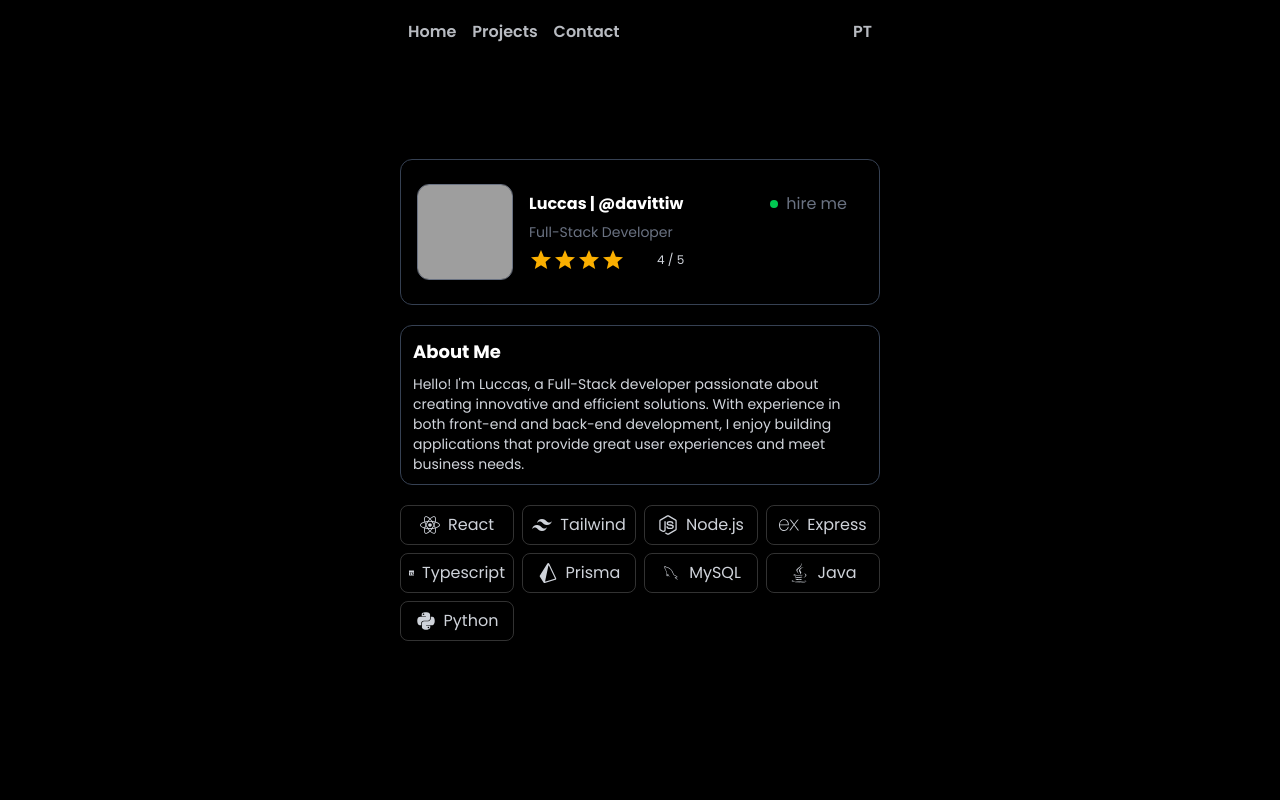
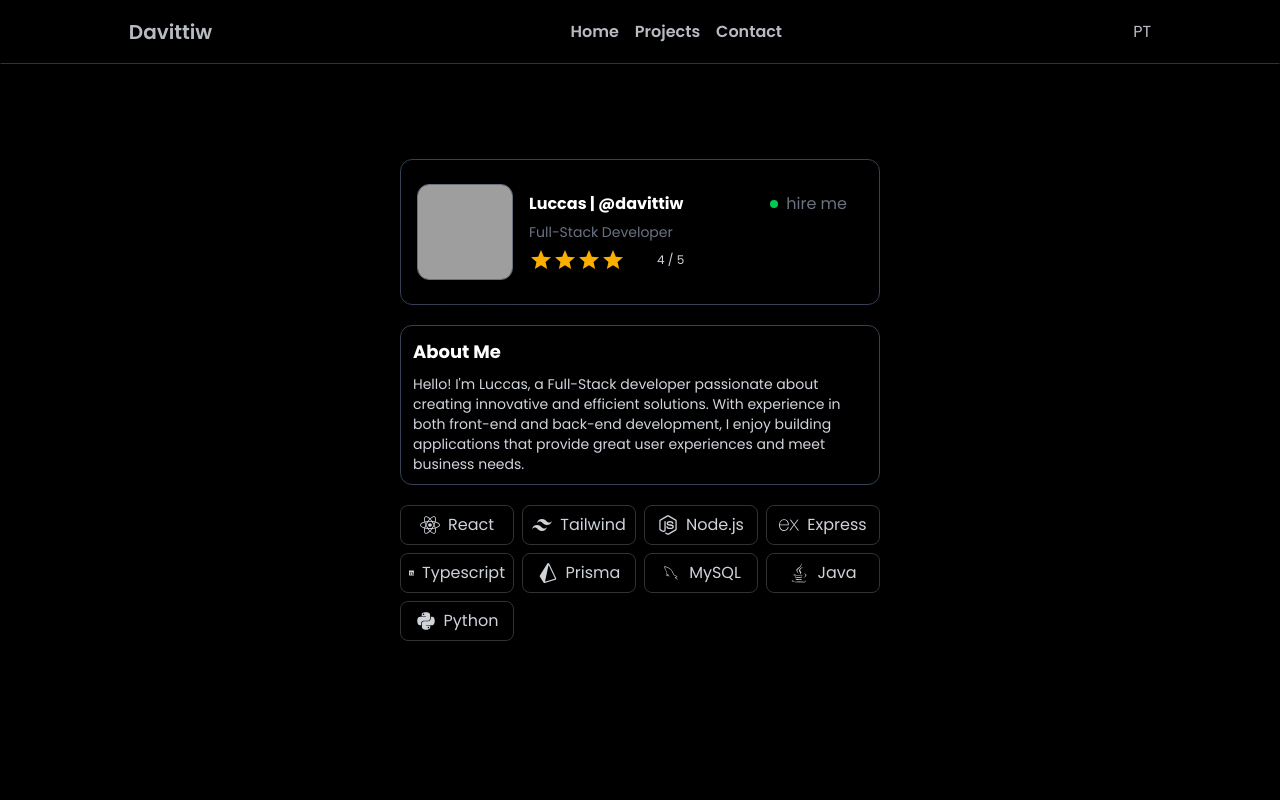
Before and after one commit to davittiw/portifolio-davittiw, a React (Vite) app: page / in a window 1280 px wide. Shown: the top 800 px of the page. Built offline with nearby package versions, Linux system fonts and the light colour scheme; grey boxes are pictures that could not be loaded.

Commit message:
new navbar design

```diff
--- /dev/null
+++ b/src/App.tsx
@@ -0,0 +1,15 @@
+import React from "react";
+import Navbar from "./components/header/Navbar";
+import Footer from "./components/FOoter/Footer";
+
+import { Outlet } from "react-router";
+
+export const App = () => {
+  return (
+    <>
+      <Navbar />
+        <Outlet />
+      <Footer />
+    </>
+  );
+};
--- a/src/components/Navbar.jsx
+++ /dev/null
@@ -1,42 +0,0 @@
-import Language from './Language.jsx';
-import { useTranslation } from 'react-i18next'; // Importando o hook de tradução
-
-function Navbar() {
-    const { t } = useTranslation(); // Hook para tradução
-
-    return (
-      // Barra de navegação
-      <div className="flex justify-center">
-        <header className="fixed flex items-center justify-center w-full backdrop-blur-sm sm:w-90 md:w-100 lg:w-120 h-16 z-10">
-          <nav className="flex h-full w-full p-10 md:p-2 justify-between items-center font-semibold">
-            {/* Div centralizada com os links de navegação */}
-            <div>
-              <ul className="flex flex-row space-x-4">
-                <li>
-                  <a className="nav-item" href="/">
-                    {t("Nav.home")}
-                  </a>
-                </li>
-
-                <li>
-                  <a className="nav-item" href="/#projetos">
-                    {t("Nav.projects")}
-                  </a>
-                </li>
-
-                <li>
-                  <a className="nav-item" href="/#contato">
-                    {t("Nav.contato")}
-                  </a>
-                </li>
-              </ul>
-            </div>
-
-            <Language />
-          </nav>
-        </header>
-      </div>
-    );
-}
-
-export default Navbar;
--- /dev/null
+++ b/src/components/header/Navbar.tsx
@@ -0,0 +1,44 @@
+import Language from "./Language.jsx";
+import { useTranslation } from "react-i18next"; // Importando o hook de tradução
+
+import { Link } from "react-router";
+
+function Navbar() {
+  const { t } = useTranslation(); // Hook para tradução
+
+  return (
+    <header className="fixed flex items-center border-1 border-b-white/20 justify-center w-full h-16 backdrop-blur-sm z-10">
+      <div className="w-[90%] md:w-[80%] flex flex-row justify-between">
+
+        <Link to="/">
+          <h1 className="nav-item font-semibold text-xl">Davittiw</h1>
+        </Link>
+
+        <nav className="flex w-1/5 items-center justify-between font-semibold">
+          <ul className="flex items-center justify-center flex-row space-x-4">
+            <li>
+              <Link to="" className="nav-item">
+                {t("Nav.home")}
+              </Link>
+            </li>
+            <li>
+              <Link to="" className="nav-item">
+                {t("Nav.projects")}
+              </Link>
+            </li>
+            <li>
+              <Link to="" className="nav-item">
+                {t("Nav.contato")}
+              </Link>
+            </li>
+          </ul>
+        </nav>
+
+        <Language />
+
+      </div>
+    </header>
+  );
+}
+
+export default Navbar;
--- a/src/index.css
+++ b/src/index.css
@@ -13,9 +13,9 @@ body {
 }
 
 .nav-item {
-  color: #B8BBC1;
+  color: var(--subtitle);
 }
 
 .nav-item:hover {
-  color: #fff;
+  color: var(--title);
 }
--- a/src/main.jsx
+++ b/src/main.jsx
@@ -1,23 +1,36 @@
 import { StrictMode } from 'react'
 import { createRoot } from 'react-dom/client'
+import { createBrowserRouter, RouterProvider } from 'react-router'
 
 // style
 import './index.css'
 
 // pages
-import Home from './pages/Home.jsx'
-
-import { createBrowserRouter, RouterProvider } from 'react-router'
+import { App } from './App.js'
+import Home from './pages/Home.js'
+import ErrorPage from './pages/ErrorPage.jsx'
+import Content from './pages/Content.js'
 
 const router = createBrowserRouter([
   {
     path: "/",
-    element: <Home/>
+    element: <App />,
+    errorElement: <ErrorPage />,
+    children: [
+      {
+        path: "/",
+        element: <Home />
+      },
+      {
+        path: "/content",
+        element: <Content/>
+      }
+    ]
   }
 ])
 
 createRoot(document.getElementById('root')).render(
   <StrictMode>
     <RouterProvider router={router}/>
-  </StrictMode>,
+  </StrictMode>
 )
--- /dev/null
+++ b/src/pages/Content.tsx
@@ -0,0 +1,11 @@
+import React from 'react'
+
+const Content = () => {
+  return (
+    <div>
+        <h1>Sou o componente B</h1>
+    </div>
+  )
+}
+
+export default Content
--- /dev/null
+++ b/src/pages/ErrorPage.tsx
@@ -0,0 +1,26 @@
+import React from 'react'
+
+import { Navigate, useNavigate } from 'react-router';
+
+const ErrorPage = () => {
+  const navigate = useNavigate()
+    const handleClick = () => {
+      return navigate("/")
+    }
+
+  return (
+    <main className="w-full min-h-screen flex flex-col justify-center items-center text-white">
+      <img
+        src="https://i.pinimg.com/originals/14/64/ad/1464adb13da922871b26fddbc8e52631.gif"
+        alt=""
+        className='w-[50%] md:w-[20%] rounded-lg'
+      />
+      <div className="flex space-y-3 flex-col items-center mt-10 text-lg">
+        <h1>Infelizmente, você se perdeu no caminho :(</h1>
+        <p>Retorne à <button onClick={handleClick} className='underline cursor-pointer text-blue-400'>página inicial</button>.</p>
+      </div>
+    </main>
+  );
+}
+
+export default ErrorPage
--- a/src/pages/Home.jsx
+++ /dev/null
@@ -1,25 +0,0 @@
-import CardProfile from '../components/home/CardProfile.jsx'
-import Projetos from '../components/projetos/Projetos.jsx'
-import Contact from '../components/contato/Contact.jsx'
-
-import Navbar from '../components/Navbar.jsx'
-import Footer from '../components/FOoter/Footer.jsx'
-
-export default function Home() {
-    return(
-      <>
-        <Navbar/>
-
-        {/* Principal Content */}
-        <main id='main' className="flex items-center justify-center">
-          <div className="w-110 sm:w-1/2 md:w-1/3 lg:w-1/4 min-h-screen flex flex-col items-center justify-center">
-            <CardProfile/>
-            <Projetos/>
-            <Contact/>
-          </div>
-        </main>
-
-        <Footer/>
-      </>
-    )
-}
--- /dev/null
+++ b/src/pages/Home.tsx
@@ -0,0 +1,17 @@
+import CardProfile from "../components/home/CardProfile.jsx";
+import Projetos from "../components/projetos/Projetos.jsx";
+import Contact from "../components/contato/Contact.jsx";
+
+export default function Home() {
+  return (
+    <>
+      <main id="main" className="flex items-center justify-center">
+        <div className="w-110 sm:w-1/2 md:w-1/3 lg:w-1/4 min-h-screen flex flex-col items-center justify-center">
+          <CardProfile />
+          <Projetos />
+          <Contact />
+        </div>
+      </main>
+    </>
+  );
+}
```
Also changed, not shown: src/components/header/Language.tsx (renamed from src/components/Language.jsx).
